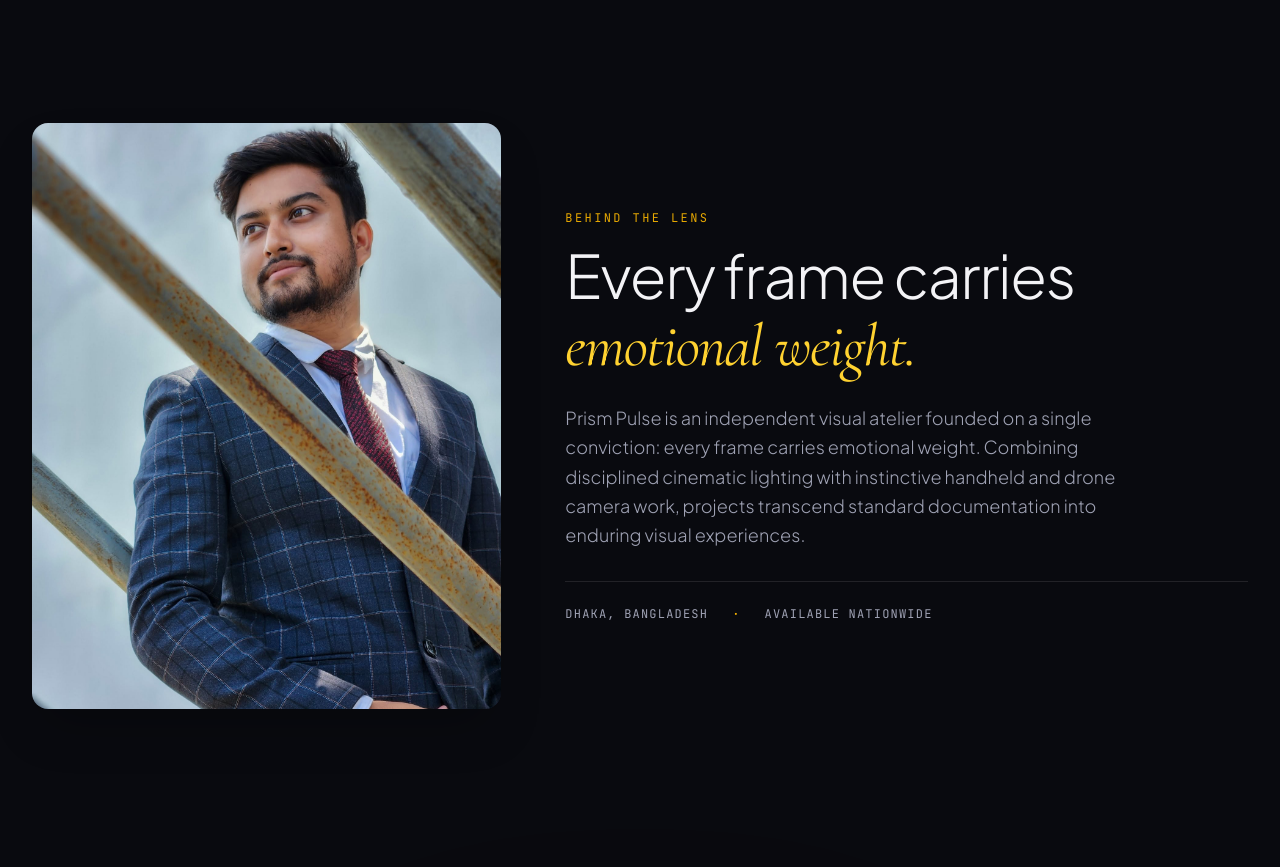
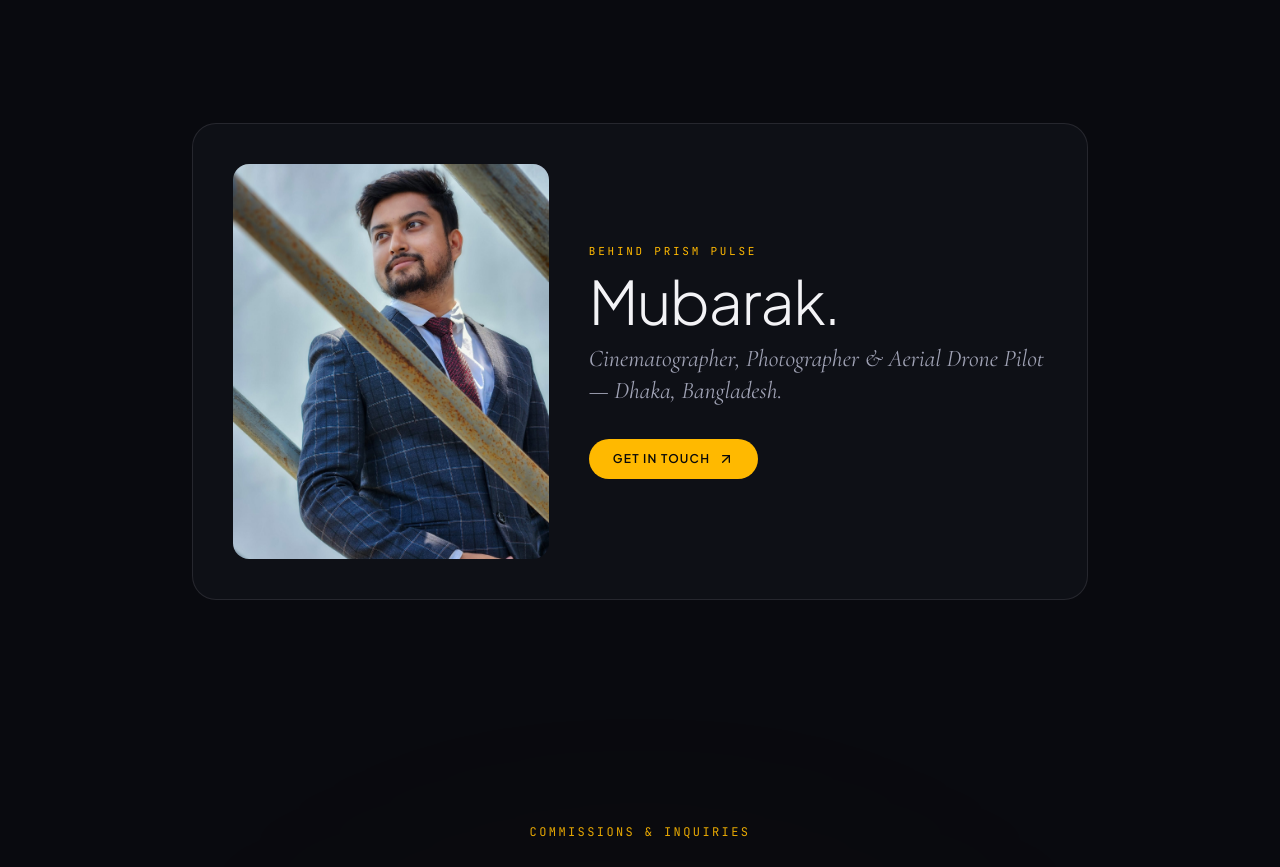
Before and after one commit to isthisdeception/prism-pulse, a React (Vite) app: page / in a window 1280 px wide. Shown: the part 4200-5067 px from the top of the page. Built offline with nearby package versions, Linux system fonts and the light colour scheme.

Commit message:
about section minimal design

```diff
--- a/src/sections/About.tsx
+++ b/src/sections/About.tsx
@@ -1,8 +1,9 @@
 import { Container } from '../components/Container'
 import { siteConfig } from '../data/siteConfig'
+import { ArrowUpRight } from 'lucide-react'
 
 export function About() {
-  const { brand } = siteConfig
+  const { brand, contact } = siteConfig
 
   return (
     <section
@@ -11,10 +12,11 @@ export function About() {
       aria-labelledby="about-heading"
     >
       <Container>
-        <div className="grid grid-cols-1 lg:grid-cols-12 gap-10 lg:gap-16 items-center">
-          {/* Left Column: Clean Portrait Frame */}
-          <div className="lg:col-span-5">
-            <div className="relative w-full max-w-md mx-auto lg:max-w-none aspect-[4/5] rounded-2xl overflow-hidden bg-[#12131a] shadow-2xl">
+        <div className="max-w-4xl mx-auto rounded-3xl bg-[#12131a]/70 border border-white/10 p-5 sm:p-8 md:p-10">
+          <div className="grid grid-cols-1 md:grid-cols-12 gap-8 md:gap-10 items-center">
+            {/* Clean Portrait Image — Zero Overlays */}
+            <div className="md:col-span-5">
+              <div className="aspect-[4/5] w-full rounded-2xl overflow-hidden bg-[#090a0f]">
                 <img
                   src={brand.portraitImage}
                   alt={brand.portraitAlt}
@@ -27,30 +29,32 @@ export function About() {
               </div>
             </div>
 
-          {/* Right Column: Minimalist Editorial Statement */}
-          <div className="lg:col-span-7 flex flex-col justify-center">
-            <span className="text-xs font-mono uppercase tracking-[0.2em] text-amber-400/90 mb-4">
-              Behind the Lens
+            {/* Ultra-Minimal Identity — No Long Paragraphs */}
+            <div className="md:col-span-7 flex flex-col items-start justify-center">
+              <span className="text-[11px] font-mono uppercase tracking-[0.25em] text-amber-400 mb-3">
+                Behind Prism Pulse
               </span>
 
               <h2
                 id="about-heading"
-              className="text-3xl sm:text-5xl lg:text-6xl font-light tracking-tight text-[#f3f3f6] mb-6 leading-[1.1]"
+                className="text-4xl sm:text-5xl lg:text-6xl font-light tracking-tight text-[#f3f3f6] leading-none mb-3"
               >
-              Every frame carries{' '}
-              <span className="font-serif italic font-normal text-amber-300">
-                emotional weight.
-              </span>
+                Mubarak.
               </h2>
 
-            <p className="text-base sm:text-lg text-[#9fa2b4] font-light leading-relaxed max-w-xl mb-8">
-              {brand.bioFull[0]}
+              <p className="text-lg sm:text-2xl font-serif italic text-[#9fa2b4] mb-8">
+                Cinematographer, Photographer & Aerial Drone Pilot — Dhaka, Bangladesh.
               </p>
 
-            <div className="flex flex-wrap items-center gap-6 pt-6 border-t border-white/10 text-xs font-mono uppercase tracking-widest text-[#9fa2b4]">
-              <span>Dhaka, Bangladesh</span>
-              <span className="text-amber-400">·</span>
-              <span>Available Nationwide</span>
+              <a
+                href={contact.whatsappUrl}
+                target="_blank"
+                rel="noopener noreferrer"
+                className="inline-flex items-center gap-2 px-6 py-3 rounded-full bg-amber-400 hover:bg-amber-300 text-neutral-950 text-xs font-semibold uppercase tracking-widest transition-all duration-300"
+              >
+                <span>Get in Touch</span>
+                <ArrowUpRight className="w-4 h-4" />
+              </a>
             </div>
           </div>
         </div>
```
Lines whose indentation alone changed are shown as unchanged.
